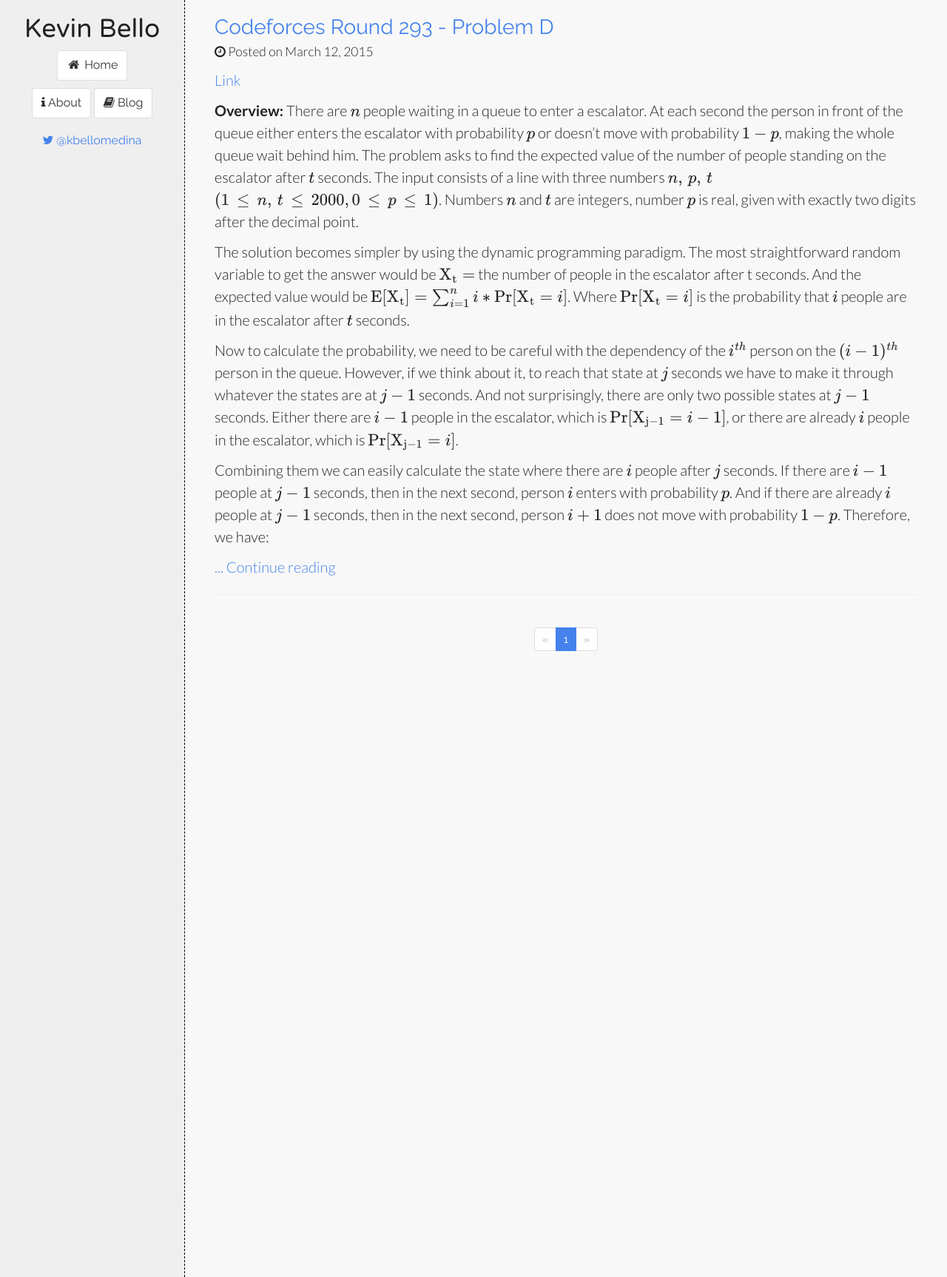
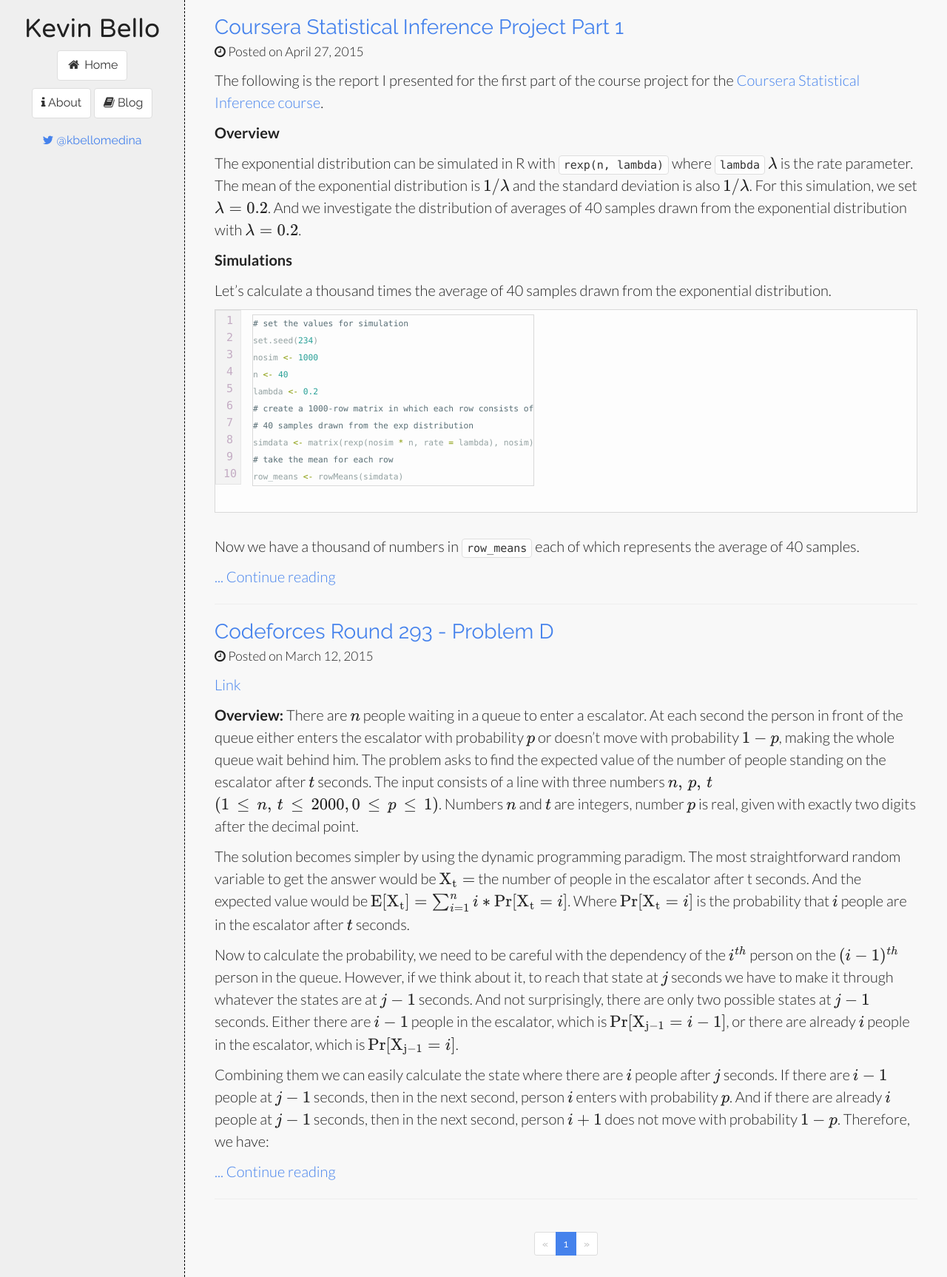
Before and after one commit to kevinsbello/kevinsbello.github.io, a Jekyll site: the page built from index.html, in a window 1280 px wide. Shown: the whole page at 74% size. Built offline with Jekyll 4.4.1, drawn with Linux system fonts in a browser that asks for light colours; nearby versions of some CDN libraries; formulas are drawn with MathJax 3; the list of posts is cut into pages by our own code.

Commit message:
layouts updates + some posts

```diff
--- /dev/null
+++ b/_posts/2015/2015-04-27-statinference-coursera-project-1.md
@@ -0,0 +1,110 @@
+---
+title: Coursera Statistical Inference Project Part 1
+layout: post
+tags: [statistical inference, coursera, moocs, statistics]
+author_name: Kevin Bello
+author_uri: http://twitter.com/kbellomedina
+---
+
+The following is the report I presented for the first part of the course project for the [Coursera Statistical Inference course][link1].
+
+[link1]: https://www.coursera.org/course/statinference
+
+**Overview**
+
+The exponential distribution can be simulated in R with `rexp(n, lambda)` where `lambda` \\(\lambda\\) is the rate parameter. The mean of the exponential distribution is  \\(1/\lambda\\) and the standard deviation is also \\(1/\lambda\\). For this simulation, we set \\(\lambda=0.2\\). And we investigate the distribution of averages of 40 samples drawn from the exponential distribution with \\(\lambda=0.2\\).
+
+**Simulations**
+
+Let's calculate a thousand times the average of 40 samples drawn from the exponential distribution.
+
+
+{% highlight r linenos %}
+# set the values for simulation
+set.seed(234)
+nosim <- 1000
+n <- 40
+lambda <- 0.2
+# create a 1000-row matrix in which each row consists of
+# 40 samples drawn from the exp distribution
+simdata <- matrix(rexp(nosim * n, rate = lambda), nosim)
+# take the mean for each row
+row_means <- rowMeans(simdata)
+{% endhighlight %}
+
+Now we have a thousand of numbers in `row_means` each of which represents the average of 40 samples.
+
+<!--more-->
+
+**1. Sample Mean versus Theoretical Mean**
+
+Let's compare the theoretical mean \\(1/\lambda\\) with the sample mean `mean(row_means)`.
+
+
+{% highlight r linenos %}
+tmean <- 1/lambda
+print(paste("Theoretical mean: ", tmean));
+{% endhighlight %}
+
+
+{% highlight text linenos %}
+## [1] "Theoretical mean:  5"
+{% endhighlight %}
+
+
+{% highlight r linenos %}
+print(paste("Sample mean: ", round(mean(row_means), 3)));
+{% endhighlight %}
+
+{% highlight text linenos %}
+## [1] "Sample mean:  5.002"
+{% endhighlight %}
+
+As we can observe, the distribution of sample means is centered at \\(5.002\\) and the theoretical center of the distribution is \\(\lambda^{-1} = 5\\). Thus giving a close estimate of the population mean.
+
+**2. Sample Variance versus Theoretical Variance**
+
+Let's compare the theoretical variance \\(1/\lambda^{2}\\) with the sample variance `var(row_means)` and the theoretical standard error \\(1/(\lambda*\sqrt{n})\\) with the sample standard error `sd(row_means)`.
+
+
+{% highlight r linenos %}
+tvar <- (1/lambda)^2/n;
+tsd <- 1/(lambda*sqrt(n));
+print (paste("Theoretical variance: ", tvar));
+{% endhighlight %}
+
+{% highlight text linenos %}
+## [1] "Theoretical variance:  0.625"
+{% endhighlight %}
+
+{% highlight r linenos %}
+print (paste("Sample variance: ", round(var(row_means), 3)));
+{% endhighlight %}
+
+{% highlight text linenos %}
+## [1] "Sample variance:  0.663"
+{% endhighlight %}
+
+{% highlight r linenos %}
+print (paste("Theoretical standard error: ", round(tsd, 3)));
+{% endhighlight %}
+
+{% highlight text linenos %}
+## [1] "Theoretical standard error:  0.791"
+{% endhighlight %}
+
+{% highlight r linenos %}
+print (paste("Sample standard error: ", round(sd(row_means), 3)));
+{% endhighlight %}
+
+{% highlight text linenos %}
+## [1] "Sample standard error:  0.814"
+{% endhighlight %}
+
+The variance of sample means is \\(0.663\\) and the theoretical variance of the distribution is \\(0.625\\), again pretty close numbers. The same can be said of the standard error values.
+
+**3. Distribution is approximately normal**
+
+By the central limit theorem we know that the averages of samples will follow a normal distribution. The figure below shows the density computed using the histogram and the normal density plotted with theoretical mean and variance values. Both graphics are similar which suggest the normality.
+
+<img src="{{ site.url }}/images/statinference1-unnamed-chunk-4-1.png" title="plot of chunk unnamed-chunk-4" alt="plot of chunk unnamed-chunk-4" style="display: block; margin: auto;" />
--- a/stylesheets/codekevin.css
+++ b/stylesheets/codekevin.css
@@ -84,7 +84,18 @@
     word-break: inherit;
     word-wrap: inherit;
 }
+code {
+    padding: 0.2em 0.4em;
+    background-color: #fdfdfd;
+    @include box-shadow(0 1px rgba(255,255,255,.75), inset 0 1px 3px rgba(0,0,0,.07));
 
+    color: $light-gray;
+
+    @include border-radius(4px);
+    border: solid 1px #dedede;
+
+    white-space: nowrap;
+}
 .lineno {
 
     padding-right: 1em; /* space after numbers */
@@ -152,18 +163,7 @@
 pre span:only-of-type::before {
     padding: 10px;
 }*/
-code.inline-code {
-    padding: 0.2em 0.4em;
-    background-color: #fdfdfd;
-    @include box-shadow(0 1px rgba(255,255,255,.75), inset 0 1px 3px rgba(0,0,0,.07));
 
-    color: $light-gray;
-
-    @include border-radius(4px);
-    border: solid 1px #dedede;
-
-    white-space: nowrap;
-}
 
 code, kbd, pre, samp {
   font-family: "Monaco", monospace, serif;
@@ -171,4 +171,7 @@
 }
 pre code {
 	white-space: pre;
+
+    border: solid 0px #dedede;
+
 }
```
